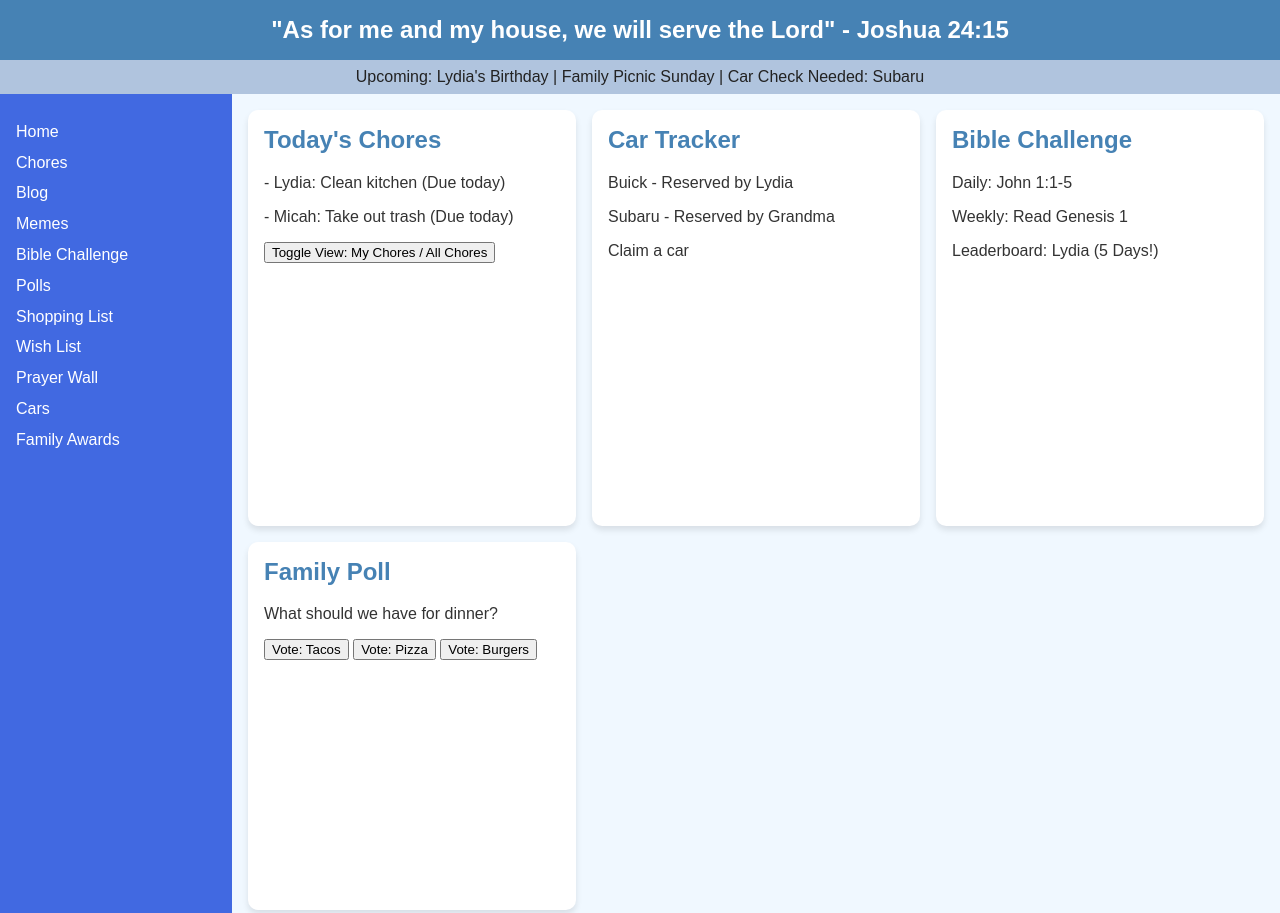
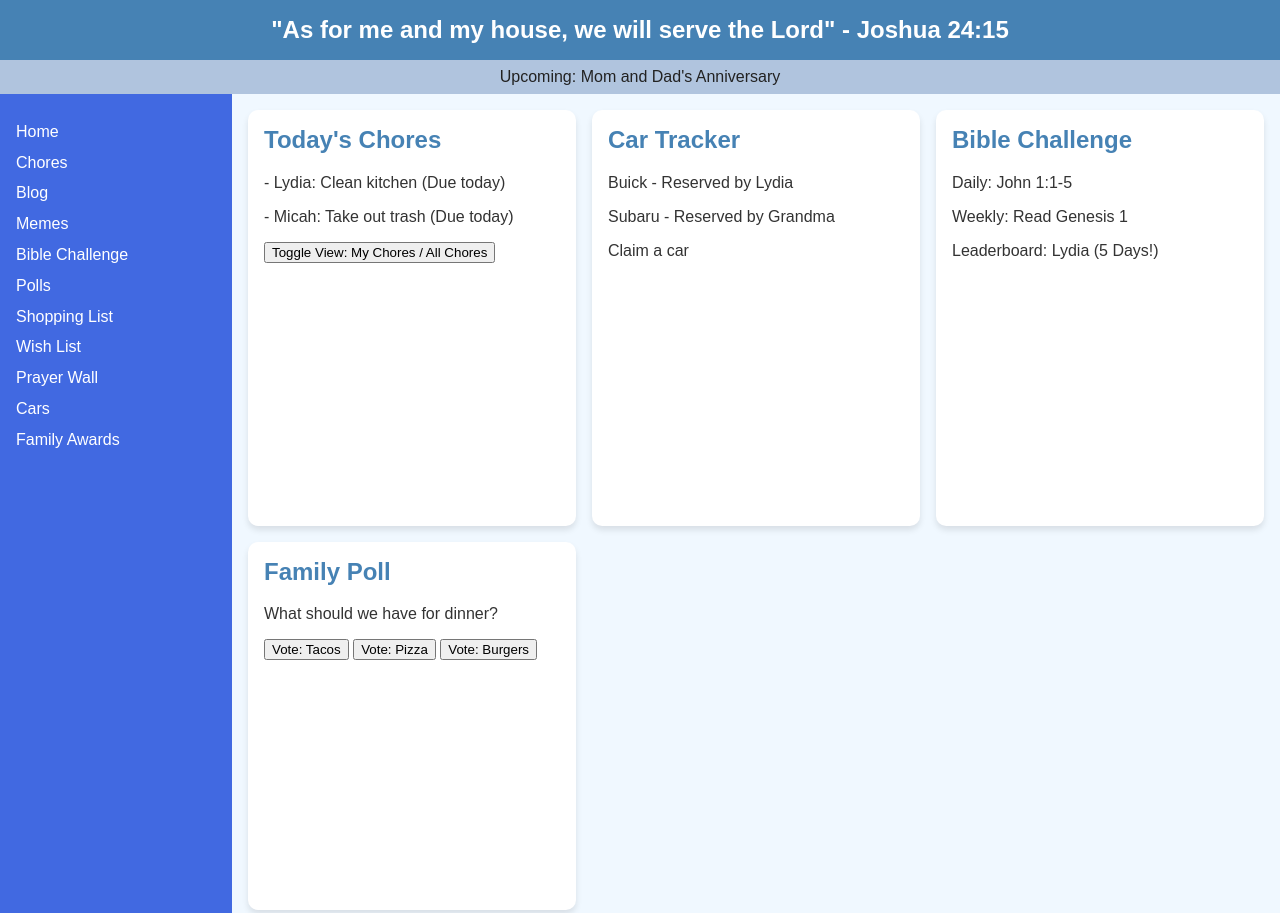
Before and after one commit to LydiaP07/The-Peterson-Hub, a plain HTML site: page index.html in a window 1280 px wide. Shown: the top 913 px of the page. Drawn offline with Linux system fonts and the light colour scheme.

Commit message:
Update index.html

```diff
--- a/index.html
+++ b/index.html
@@ -76,7 +76,7 @@
   "As for me and my house, we will serve the Lord" - Joshua 24:15
 </header>
 <div class="announcement-bar">
-  Upcoming: Lydia's Birthday | Family Picnic Sunday | Car Check Needed: Subaru
+  Upcoming: Mom and Dad's Anniversary
 </div>
 <div class="container">
   <nav class="sidebar">
```
